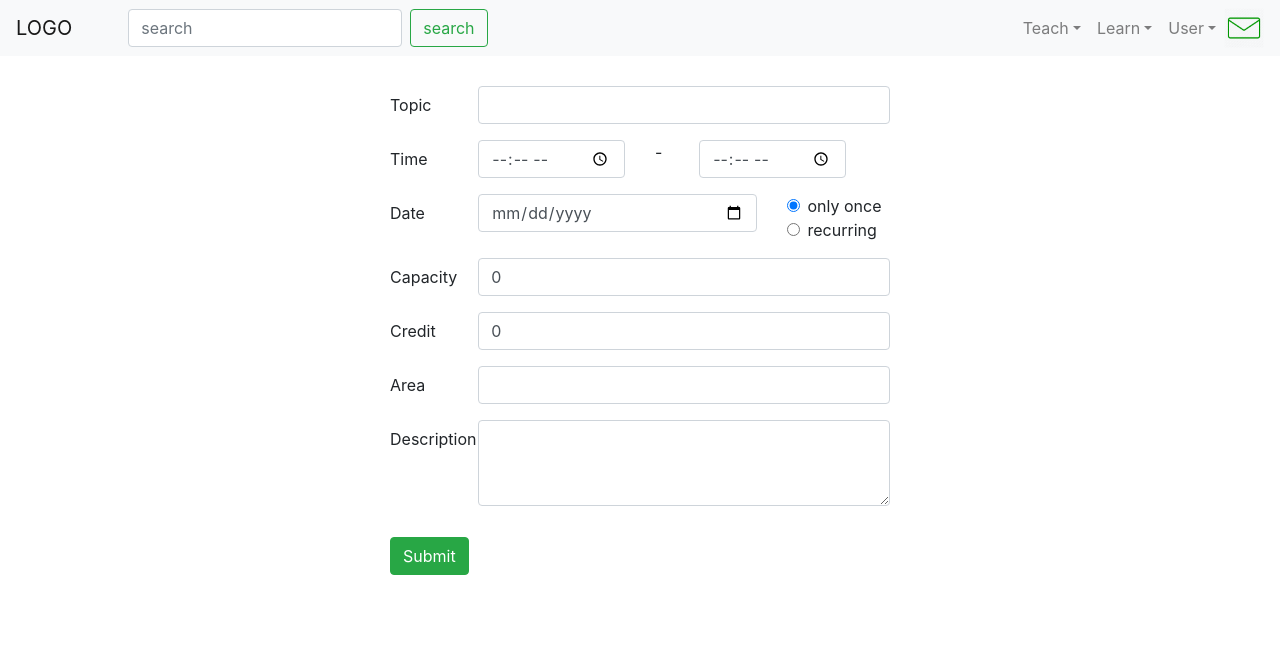
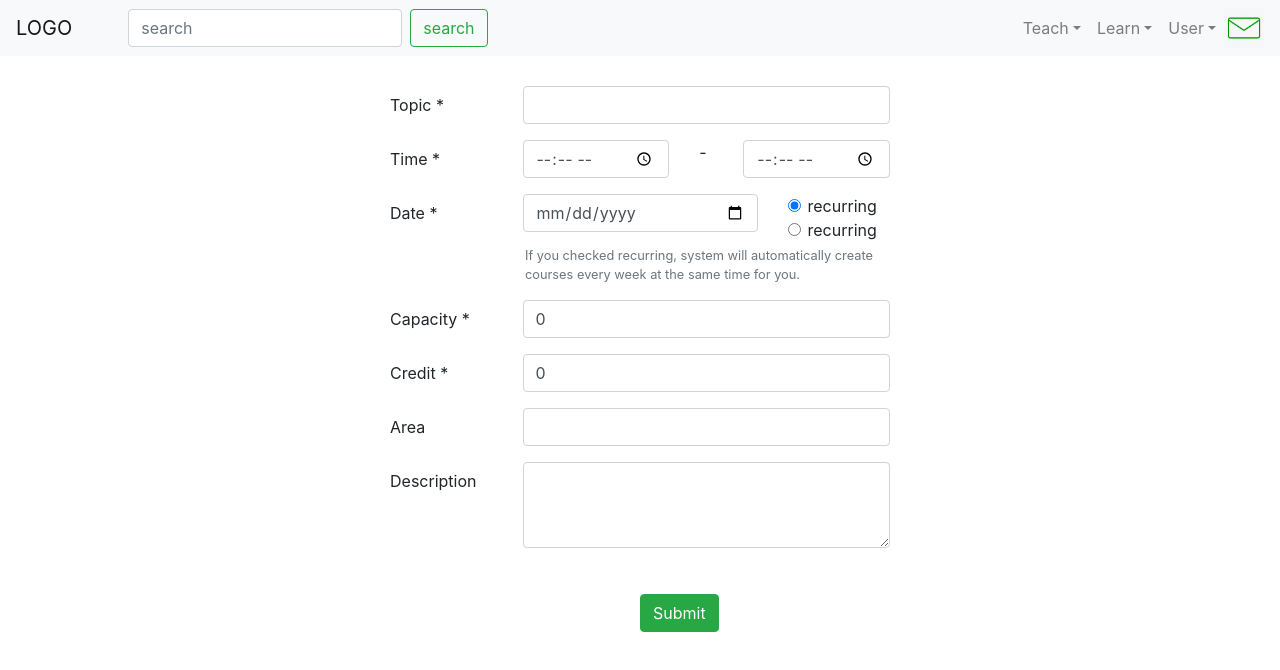
Before and after one commit to jgab13/TalentSwap, a React (Create React App) app in the folder talent_swap/: page /CourseCreation in a window 1280 px wide. Shown: the top 670 px of the page. Built offline with nearby package versions, Linux system fonts and the light colour scheme.

Commit message:
Improved create course lay out

```diff
--- a/talent_swap/src/react-components/CourseCreation/index.js
+++ b/talent_swap/src/react-components/CourseCreation/index.js
@@ -14,7 +14,7 @@ class CourseCreation extends React.Component {
     this.handleSubmit = this.handleSubmit.bind(this);
     this.handleChange = this.handleChange.bind(this);
     this.state = {
-		topic: "",
+		  topic: "",
     	teacher: "Alice",
     	starttime: "",
     	endtime: "",
@@ -51,10 +51,10 @@ class CourseCreation extends React.Component {
 				<div className="course-form">
       	<Form onSubmit={this.handleSubmit}>
 			  <Form.Group as={Row}>
-			    <Form.Label column sm="2">
-			      Topic
+			    <Form.Label column sm="3">
+			      Topic *
 			    </Form.Label>
-			    <Col sm="10">
+			    <Col sm="9">
 			      <Form.Control required
 			      type="text"
 			      name="topic"
@@ -64,8 +64,8 @@ class CourseCreation extends React.Component {
 			  </Form.Group>
 
 			  <Form.Group as={Row}>
-			    <Form.Label column sm="2">
-			      Time
+			    <Form.Label column sm="3">
+			      Time *
 			    </Form.Label>
 			    <Col sm="4"><Form.Control required
 			    type="time"
@@ -80,10 +80,10 @@ class CourseCreation extends React.Component {
 			  </Form.Group>
 
 			  <Form.Group as={Row}>
-			    <Form.Label column sm="2">
-			      Date
+			    <Form.Label column sm="3">
+			      Date *
 			    </Form.Label>
-			    <Col sm="7">
+			    <Col sm="6">
 			    		<Form.Control required
 			    		type="date"
 			    		name="date"
@@ -95,23 +95,30 @@ class CourseCreation extends React.Component {
 			      	defaultChecked
 			        type='radio'
 			        id='only once'
-			        label='only once'
-			        name='time type'
+			        name='recurring'
+			        label='recurring'
+			        value='false'
 			      />
 			      <Form.Check
 			        type='radio'
 			        id='recurring'
 			        label='recurring'
-			        name='time type'
+			        value='true'
+			        name='recurring'
+			        onChange={this.handleChange}
 			      />
-			  	</Col>
+			      </Col>
+			      <Form.Text id="dateBlock" className="help-date" muted>
+					    If you checked recurring, system will automatically create courses
+					    every week at the same time for you.
+					</Form.Text>
 			  </Form.Group>
 
 			  <Form.Group as={Row}>
-			    <Form.Label column sm="2">
-			      Capacity
+			    <Form.Label column sm="3">
+			      Capacity *
 			    </Form.Label>
-			    <Col sm="10">
+			    <Col sm="9">
 			      <Form.Control required
 			      type="number"
 			      name="capacity"
@@ -121,10 +128,10 @@ class CourseCreation extends React.Component {
 			  </Form.Group>
 
 			  <Form.Group as={Row}>
-			    <Form.Label column sm="2">
-			      Credit
+			    <Form.Label column sm="3">
+			      Credit *
 			    </Form.Label>
-			    <Col sm="10">
+			    <Col sm="9">
 			      <Form.Control required
 			      type="number"
 			      name="credit"
@@ -134,10 +141,10 @@ class CourseCreation extends React.Component {
 			  </Form.Group>
 
 			  <Form.Group as={Row}>
-			    <Form.Label column sm="2">
+			    <Form.Label column sm="3">
 			      Area
 			    </Form.Label>
-			    <Col sm="10">
+			    <Col sm="9">
 			      <Form.Control
 			      type="text"
 			      name="area"
@@ -147,10 +154,10 @@ class CourseCreation extends React.Component {
 			  </Form.Group>
 
 			  <Form.Group as={Row}>
-			    <Form.Label column sm="2">
+			    <Form.Label column sm="3">
 			      Description
 			    </Form.Label>
-			    <Col sm="10">
+			    <Col sm="9">
 			      <Form.Control
 			      as="textarea"
 			      rows={3}
--- a/talent_swap/src/react-components/CourseCreation/styles.css
+++ b/talent_swap/src/react-components/CourseCreation/styles.css
@@ -11,6 +11,10 @@
 }
 
 .submit {
-	margin-left: auto;
-	margin-right: auto;
+	margin-top: 30px;
+  margin-left: 250px;
 }
+
+.help-date {
+	margin-left: 150px;
+}
--- a/talent_swap/src/react-components/Header/index.js
+++ b/talent_swap/src/react-components/Header/index.js
@@ -55,7 +55,7 @@ class Header extends React.Component {
 		        <NavDropdown.Item href="/Profile">Profile</NavDropdown.Item>
 		        <NavDropdown.Item onClick={this.logout}>Log Out</NavDropdown.Item>
 		      </NavDropdown>
-		      <a href="/Message">
+		      <a href="/MessageCenter">
 		      	<img src={messageImg} className="message-icon"></img>
 		      </a>
 		      </Nav>
```
